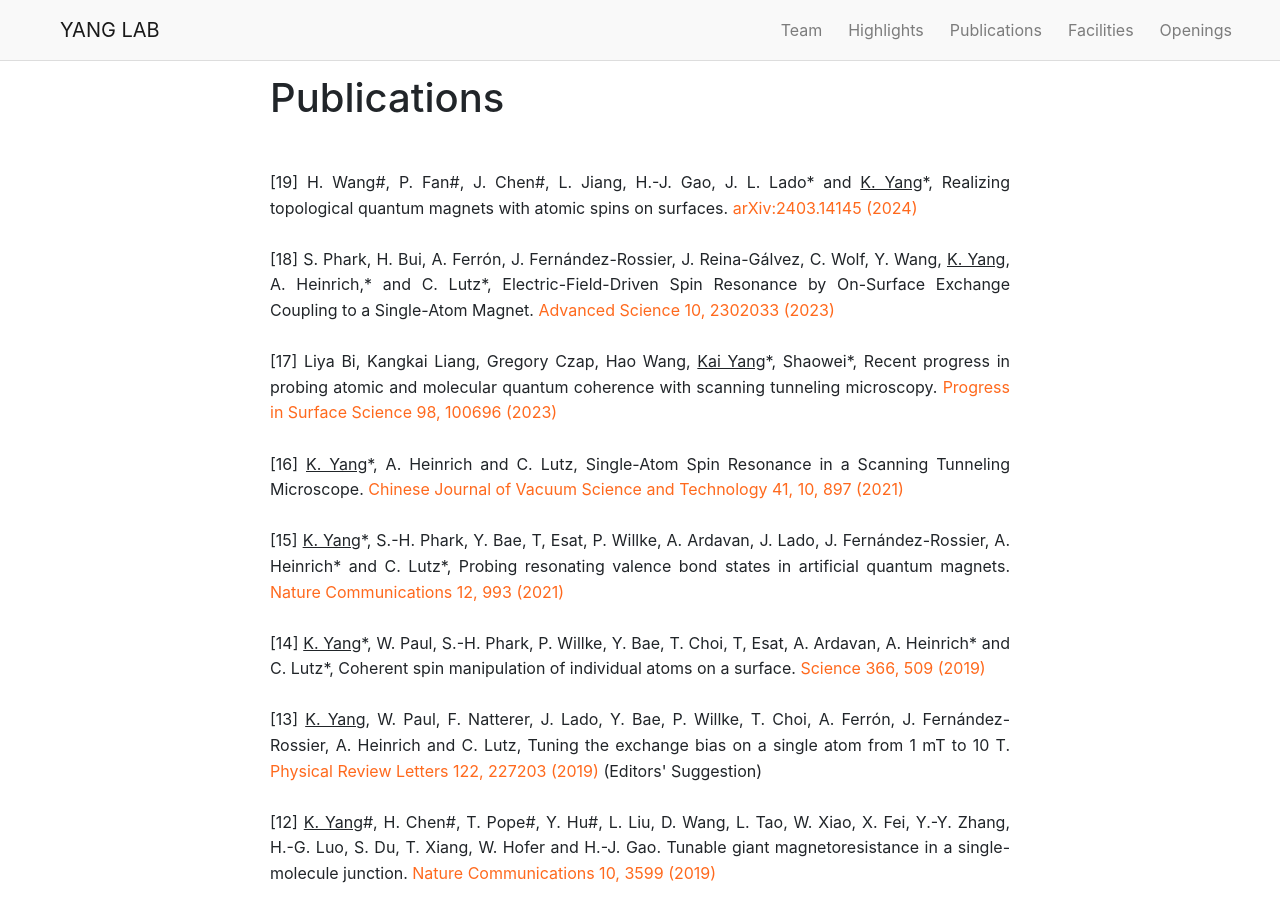
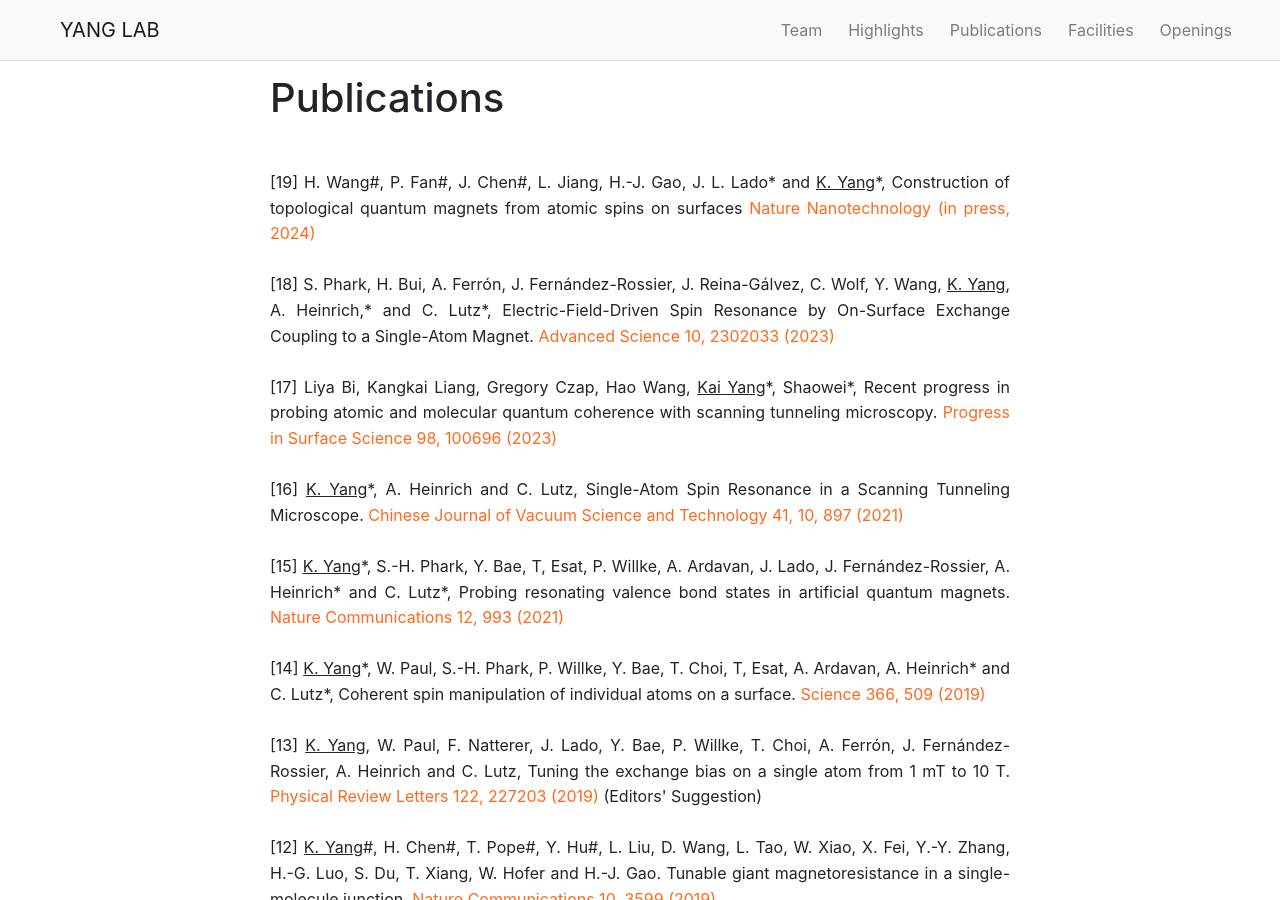
Before and after one commit to ZoomWuun/Q03i, a Jekyll site: the page built from _pages/publications_new.html, in a window 1280 px wide and 900 px high. Built offline with Jekyll 4.4.1, drawn with Linux system fonts in a browser that asks for light colours.

Commit message:
Add files via upload

```diff
--- a/_pages/publications_new.html
+++ b/_pages/publications_new.html
@@ -10,7 +10,7 @@
     <div class="media-body">
 
         <p style="line-height: 1.6em;">
-            [19] H. Wang#, P. Fan#, J. Chen#, L. Jiang, H.-J. Gao, J. L. Lado* and <u>K. Yang</u>*, Realizing topological quantum magnets with atomic spins on surfaces. <a href="https://arxiv.org/abs/2403.14145" target="_blank">arXiv:2403.14145 (2024)</a><br><br>
+            [19] H. Wang#, P. Fan#, J. Chen#, L. Jiang, H.-J. Gao, J. L. Lado* and <u>K. Yang</u>*, Construction of topological quantum magnets from atomic spins on surfaces <a href="https://arxiv.org/abs/2403.14145" target="_blank">Nature Nanotechnology (in press, 2024)</a><br><br>
 
             [18] S. Phark, H. Bui, A. Ferrón, J. Fernández-Rossier, J. Reina-Gálvez, C. Wolf, Y. Wang, <u>K. Yang</u>, A. Heinrich,* and C. Lutz*, Electric-Field-Driven Spin Resonance by On-Surface Exchange Coupling to a Single-Atom Magnet. <a href=" https://doi.org/10.1002/advs.202302033" target="_blank">Advanced Science 10, 2302033 (2023)</a><br><br>
 
```
